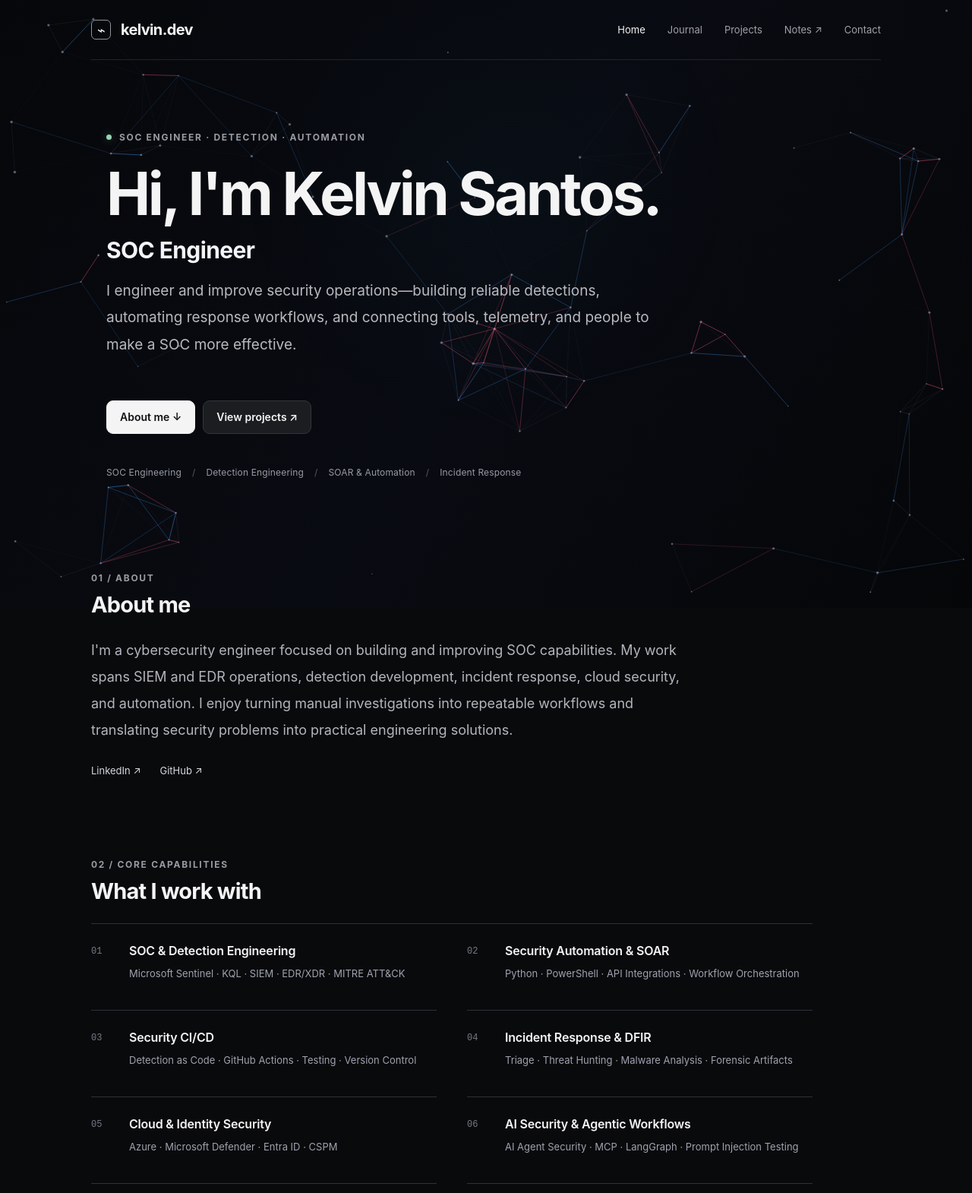
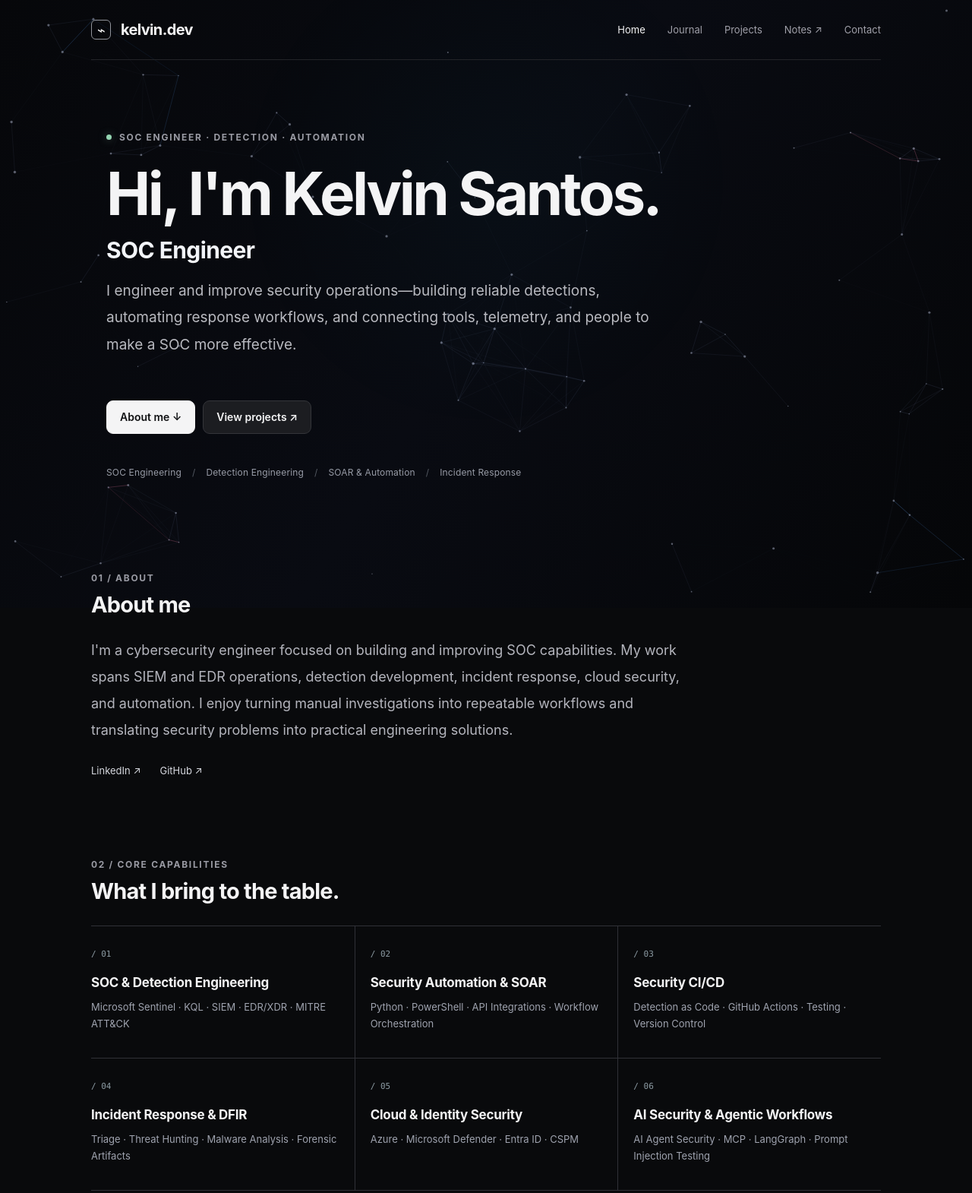
Before and after one commit to zdr4k/zdr4k.github.io, an Astro site: page / in a window 1280 px wide. Shown: the top 1570 px of the page at 76% size. Built offline with nearby package versions, Linux system fonts and the light colour scheme; Astro itself is replaced by a stand-in of ours; animation ran at ten frames a second.

Commit message:
experiment: subtle attack-defense paths on original mesh and three-column capabilities

```diff
--- a/src/layouts/SiteLayout.astro
+++ b/src/layouts/SiteLayout.astro
@@ -115,6 +115,7 @@ const pathname = Astro.url.pathname;
         }
 
         function drawConnections() {
+          // This neutral mesh is unchanged from the published original.
           for (let i = 0; i < particles.length; i++) {
             for (let j = i + 1; j < particles.length; j++) {
               const a = particles[i];
@@ -125,22 +126,70 @@ const pathname = Astro.url.pathname;
 
               if (dist < LINK_DISTANCE) {
                 const opacity = (1 - dist / LINK_DISTANCE) * 0.16;
-                const lineSeed = ((i + 1) * 37 + (j + 1) * 61 + i * j * 13) % 100;
-                const red = lineSeed < 12;
-                const blue = lineSeed >= 12 && lineSeed < 35;
-                // Keep original neutral connections unchanged. Increase only
-                // colored links' contrast so the accents are actually visible.
-                const rgb = red ? '244, 88, 122' : blue ? '66, 159, 255' : '170, 190, 255';
-                const lineOpacity = red || blue
-                  ? 0.12 + (1 - dist / LINK_DISTANCE) * 0.42
-                  : opacity;
-                ctx.strokeStyle = `rgba(${rgb}, ${lineOpacity})`;
-                ctx.lineWidth = red || blue ? 1.0 : 0.7;
+                ctx.strokeStyle = `rgba(170, 190, 255, ${opacity})`;
+                ctx.lineWidth = 0.7;
                 ctx.beginPath();
                 ctx.moveTo(a.x, a.y);
                 ctx.lineTo(b.x, b.y);
                 ctx.stroke();
               }
+            }
+          }
+        }
+
+        // Sparse directional attack/defense "paths" along real mesh edges.
+        // No extra particles, destinations, glows, or new movement system.
+        function drawTrafficPaths() {
+          const textAreas = Array.from(document.querySelectorAll(
+            'h1, .intro, .hero-role, .section-heading, .section-lead, .capability, .editorial-row, .project-card, .article, .socials'
+          )).map(el => el.getBoundingClientRect()).filter(r =>
+            r.bottom > 0 && r.top < height && r.right > 0 && r.left < width
+          );
+          const underText = (x, y) => textAreas.some(r =>
+            x > r.left - 18 && x < r.right + 18 &&
+            y > r.top - 16 && y < r.bottom + 16
+          );
+          const network = particles.map((a, i) => particles
+            .map((b, j) => ({
+              j, distance: Math.hypot(a.x - b.x, a.y - b.y)
+            }))
+            .filter(e => e.j !== i && e.distance < LINK_DISTANCE)
+            .sort((a, b) => a.distance - b.distance));
+          const zones = [
+            { x: 0.10, y: 0.27, rgb: '70, 150, 245' },
+            { x: 0.88, y: 0.24, rgb: '235, 85, 110' },
+            { x: 0.12, y: 0.77, rgb: '235, 85, 110' },
+            { x: 0.86, y: 0.78, rgb: '70, 150, 245' },
+          ];
+          for (const zone of zones) {
+            // Prefer local groups outside readable content.
+            const candidates = particles.map((p, i) => ({
+              i, score: Math.hypot(p.x - width * zone.x, p.y - height * zone.y)
+            })).filter(({i}) => network[i].length >= 2 && !underText(particles[i].x, particles[i].y))
+              .sort((a, b) => a.score - b.score);
+            if (!candidates.length) continue;
+            let from = candidates[0].i;
+            let previous = -1;
+            // Two or three connected segments form a path, not random color noise.
+            for (let hop = 0; hop < 3; hop++) {
+              const options = network[from].filter(({j}) =>
+                j !== previous && !underText(particles[j].x, particles[j].y) &&
+                !underText((particles[from].x + particles[j].x) / 2,
+                           (particles[from].y + particles[j].y) / 2)
+              );
+              if (!options.length) break;
+              const to = options[Math.min(hop % 2, options.length - 1)].j;
+              const a = particles[from], b = particles[to];
+              const distance = Math.hypot(a.x - b.x, a.y - b.y);
+              const strength = 1 - distance / LINK_DISTANCE;
+              ctx.strokeStyle = `rgba(${zone.rgb}, ${0.08 + strength * 0.17})`;
+              ctx.lineWidth = 0.85;
+              ctx.beginPath();
+              ctx.moveTo(a.x, a.y);
+              ctx.lineTo(b.x, b.y);
+              ctx.stroke();
+              previous = from;
+              from = to;
             }
           }
         }
@@ -158,6 +207,7 @@ const pathname = Astro.url.pathname;
           drawBackground();
           updateParticles();
           drawConnections();
+          drawTrafficPaths();
           drawParticles();
           animationFrame = requestAnimationFrame(draw);
         }
--- a/src/pages/index.astro
+++ b/src/pages/index.astro
@@ -27,10 +27,14 @@ const articles=(Object.entries(articleFiles) as [string,Article][]).sort(([a],[b
     <p class="section-lead">{site.about}</p>
     <div class="about-links"><a href={site.linkedin} target="_blank" rel="noopener noreferrer">LinkedIn ↗</a><a href={site.github} target="_blank" rel="noopener noreferrer">GitHub ↗</a></div>
   </section>}
-  <section class="section editorial-section" id="skills" aria-labelledby="skills-title">
-    <div class="section-heading"><div><div class="section-kicker">02 / CORE CAPABILITIES</div><h2 id="skills-title">What I work with</h2></div></div>
-    <div class="skills-list">
-      {site.skills.map((item, i)=><div class="skill-row"><span class="row-index">{String(i+1).padStart(2,'0')}</span><div><h3>{item.title}</h3><p>{item.detail}</p></div></div>)}
+  <section class="section editorial-section" id="capabilities" aria-labelledby="capabilities-title">
+    <div class="section-heading"><div><div class="section-kicker">02 / CORE CAPABILITIES</div><h2 id="capabilities-title">What I bring to the table.</h2></div></div>
+    <div class="capabilities-grid">
+      {site.skills.map((skill,i) => <div class="capability">
+        <span class="capability-num">/ {String(i+1).padStart(2,'0')}</span>
+        <h3>{skill.title}</h3>
+        <p>{skill.detail}</p>
+      </div>)}
     </div>
   </section>
   <section class="section editorial-section" id="experience" aria-labelledby="experience-title">
--- a/src/styles/global.css
+++ b/src/styles/global.css
@@ -583,3 +583,48 @@ footer {
     white-space: nowrap;
   }
 }
+
+/* Experimental original-layout capability grid (no other layout changes). */
+#capabilities { max-width: none; }
+#capabilities .section-heading { margin-bottom: 28px; }
+#capabilities .capabilities-grid {
+  display: grid;
+  grid-template-columns: repeat(3, minmax(0, 1fr));
+  border-top: 1px solid #303137;
+}
+#capabilities .capability {
+  min-height: 174px;
+  padding: 24px 20px 26px 0;
+  border-bottom: 1px solid #303137;
+}
+#capabilities .capability:not(:nth-child(3n+1)) {
+  border-left: 1px solid #303137;
+  padding-left: 20px;
+}
+#capabilities .capability-num {
+  font: 11px ui-monospace, SFMono-Regular, Consolas, monospace;
+  color: #8c9ba3;
+}
+#capabilities .capability h3 {
+  margin: 19px 0 9px;
+  font-size: 17px;
+  line-height: 1.35;
+  letter-spacing: -.25px;
+}
+#capabilities .capability p {
+  margin: 0;
+  font-size: 13px;
+  color: #9fa3af;
+  line-height: 1.7;
+}
+@media(max-width:780px) {
+  #capabilities .capabilities-grid { grid-template-columns:repeat(2,minmax(0,1fr)); }
+  #capabilities .capability:not(:nth-child(3n+1)) { border-left:0; padding-left:0; }
+  #capabilities .capability:nth-child(even) { border-left:1px solid #303137; padding-left:20px; }
+}
+@media(max-width:550px) {
+  #capabilities .capabilities-grid { grid-template-columns:1fr; }
+  #capabilities .capability, #capabilities .capability:nth-child(even) {
+    min-height:0; border-left:0; padding:22px 0;
+  }
+}
```
